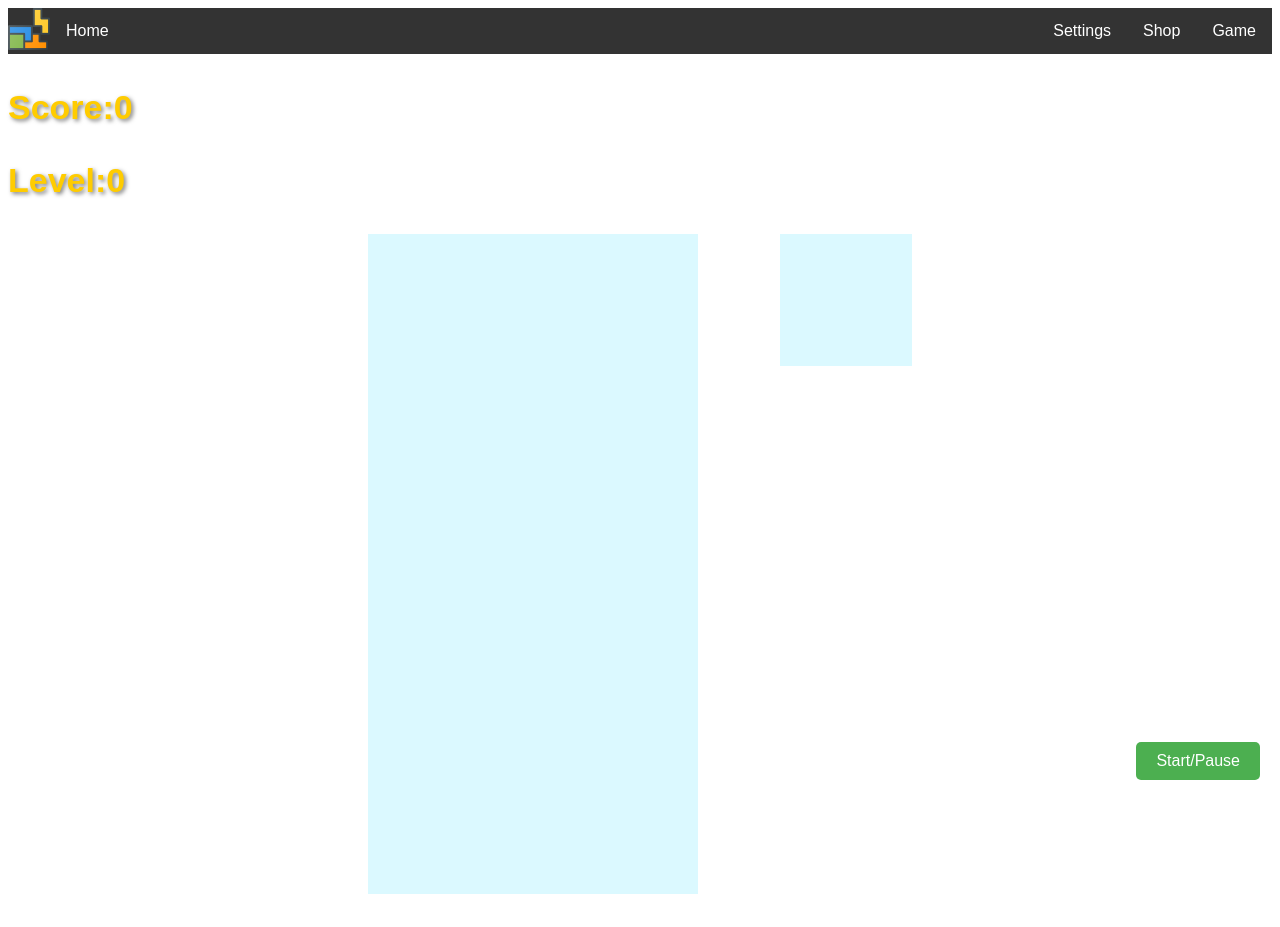
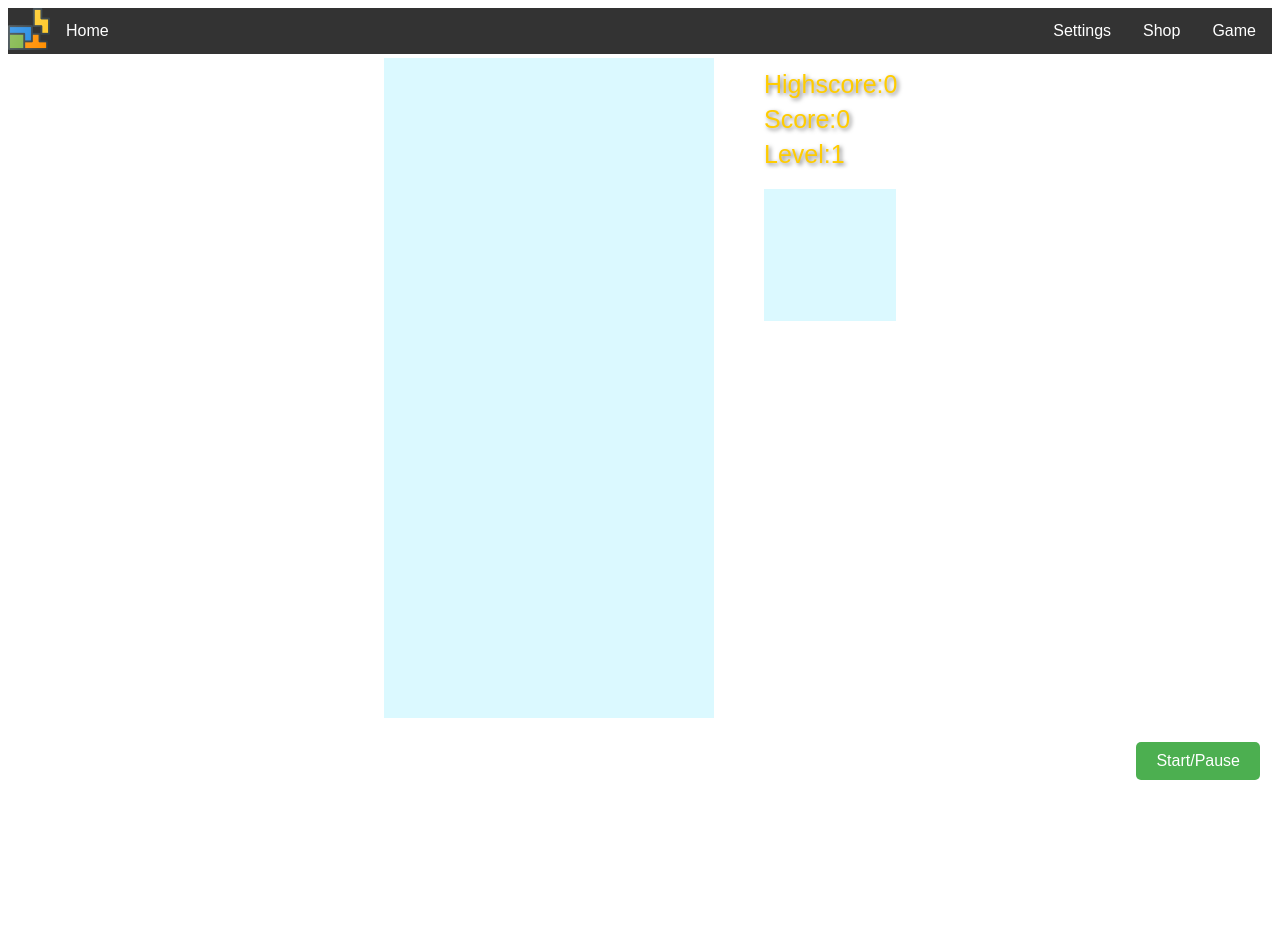
Before and after one commit to Cirrous/tetris-frontend, a Vue app: page /game in a window 1280 px wide. After the commit the page ends 800 px from the top, so only its background shows below. Built offline with nearby package versions, Linux system fonts and the light colour scheme.

Commit message:
design changes on the game view

```diff
--- a/src/components/Game.vue
+++ b/src/components/Game.vue
@@ -5,11 +5,13 @@ export default {
       const grid = document.querySelector('.grid')
       let field = Array.from(document.querySelectorAll('.grid div'))
       const scoreDisplay = document.querySelector('#score')
+      const highscoreDisplay = document.querySelector('#highscore')
       const levelDisplay = document.querySelector('#level')
       const startButton = document.querySelector('#start-button')
       const displayWidth = 10
       let timerId
       let score = 0
+    let highscore = 0
       var playAudio = true
       let linesCleared = 0;
       let level = 1
@@ -93,6 +95,9 @@ export default {
         } else if (e.keyCode === 87 && (timerId) || e.keyCode === 38 && (timerId)) {
           rotate()
         }
+        else if (e.keyCode === 16 && (timerId) || e.keyCode === 86 && (timerId)) {
+          instantDrop()
+        }
       }
 
       document.addEventListener('keydown', control)
@@ -122,7 +127,7 @@ export default {
         gameOver()
       }
 
-// Funktion, um das Tetromino sofort nach unten zu bewegen (Funktioniert noch nicht richtig)
+// Funktion, um das Tetromino sofort nach unten zu bewegen
       function instantDrop() {
         while (!tetromino.some(square => field[currentPosition + square + displayWidth].classList.contains('taken'))) {
           undraw();
@@ -204,20 +209,19 @@ export default {
 
 //Startet oder pausiert das Spiel
       startButton.addEventListener('click', () => {
-        console.log('start button clicked')
         if (timerId) {
           clearInterval(timerId)
           timerId = null
         } else {
           draw()
-          timerId = setInterval(moveDown, 1000 - level*100)
+          timerId = setInterval(moveDown, 1100 - level*100)
           nextRandom = Math.floor(Math.random() * tetrominos.length)
           displayShape()
         }
         //Spielt die Hintergrundmusik ab
         if (playAudio) {
 
-          var audio = new Audio("/src/assets//music/tetris_theme.mp3")
+          var audio = new Audio("/src/assets/music/tetris_theme.mp3")
           audio.loop = true
           audio.volume = 0.05
           audio.play();
@@ -277,7 +281,11 @@ export default {
 //Game Over Bildschirm
       function gameOver() {
         if (tetromino.some(square => field[currentPosition + square].classList.contains('taken'))) {
-          scoreDisplay.innerHTML = 'end'
+          if(score > highscore){
+            highscore = score
+            highscoreDisplay.innerHTML = "Highscore:" + highscore
+          }
+
           clearInterval(timerId)
         }
       }
@@ -286,8 +294,7 @@ export default {
 </script>
 <template>
   <button id="start-button">Start/Pause</button>
-  <h3 id="score">Score:<span id="score">0</span></h3>
-  <h3 id="level">Level:<span id="level">0</span></h3>
+
   <!-- Spielfeld -->
   <div class="container">
     <div class="grid">
@@ -503,7 +510,10 @@ export default {
       <div class="taken"></div>
       <div class="taken"></div>
     </div>
-
+    <div class="numbers">
+    <p id="highscore">Highscore:<span id="highscore">0</span></p>
+    <p id="score">Score:<span id="score">0</span></p>
+    <p id="level">Level:<span id="level">1</span></p>
     <div class="next-Tetromino-Grid">
       <!-- TODO: Die ganzen div Elemente später durch einen Loop ersetzen -->
       <div></div>
@@ -523,10 +533,17 @@ export default {
       <div></div>
       <div></div>
     </div>
+    </div>
   </div>
 </template>
 <style>
 
+.numbers{
+  line-height: 10px;
+  margin-bottom: 400px;
+  margin-left: 50px;
+  width: 132px;
+}
 
 .tetromino {
   background-color: rgba(13, 192, 229, 0.98);
@@ -556,8 +573,8 @@ export default {
 }
 
 .next-Tetromino-Grid {
-  margin-left: 82.5px;
-  margin-bottom: 528px;
+  margin-right: 50px;
+  margin-top: 30px;
   width: 132px;
   height: 132px;
   display: flex;
@@ -588,16 +605,23 @@ export default {
   background-color: #45a049;
 }
 
+#highscore {
+  font-family: Arial, sans-serif;
+  font-size: 25px;
+  color: #ffcc00;
+  text-shadow: 2px 2px 4px rgba(0, 0, 0, 0.5);
+}
+
 #score {
   font-family: Arial, sans-serif;
-  font-size: 34px;
+  font-size: 25px;
   color: #ffcc00;
   text-shadow: 2px 2px 4px rgba(0, 0, 0, 0.5);
 }
 
 #level {
   font-family: Arial, sans-serif;
-  font-size: 34px;
+  font-size: 25px;
   color: #ffcc00;
   text-shadow: 2px 2px 4px rgba(0, 0, 0, 0.5);
 
```
